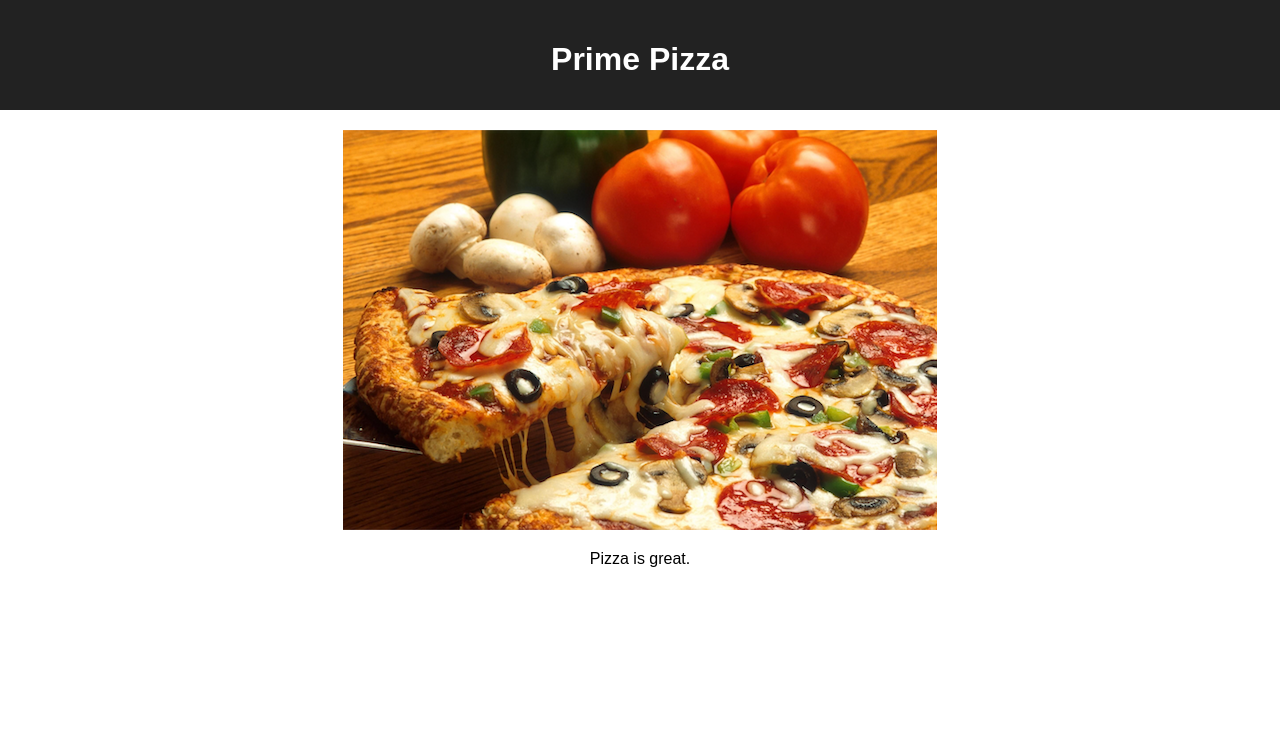
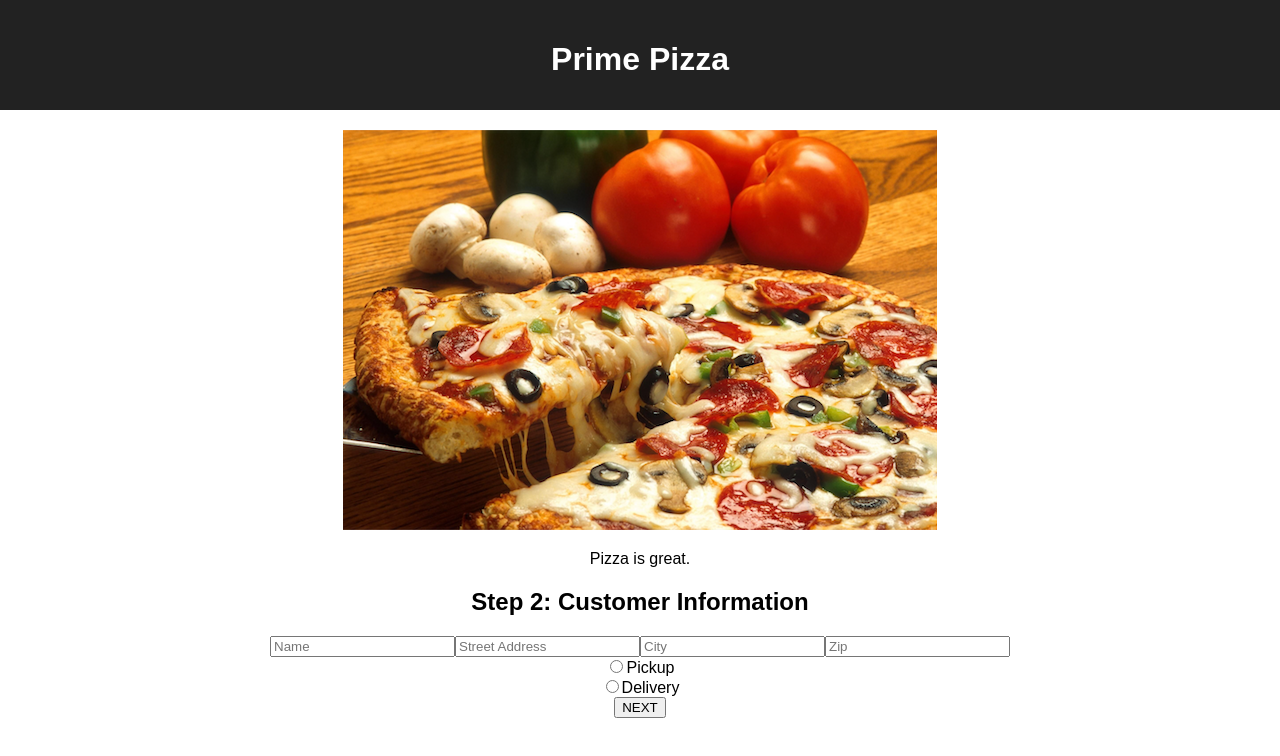
Before and after one commit to aaron-r-rogers/redux-pizza-parlor, a React (Create React App) app: page /#/step2 in a window 1280 px wide. Shown: the top 756 px of the page. Built offline with nearby package versions, Linux system fonts and the light colour scheme; no server answers.

Commit message:
customer info form works; needs to be hooked up with other data later

```diff
--- a/src/components/App/App.jsx
+++ b/src/components/App/App.jsx
@@ -3,6 +3,8 @@ import axios from 'axios';
 import {useState, useEffect} from 'react'
 import './App.css';
 import { useDispatch } from 'react-redux'
+import CustomerInfo from '../CustomerInfo/CustomerInfo.jsx';
+import { HashRouter as Router, Route, Link, useHistory } from 'react-router-dom';
 
 function App() {
   const dispatch = useDispatch();
@@ -43,7 +45,9 @@ function App() {
       console.log('GET error', error);
     })
   }
+
   return (
+    <Router>
     <div className='App'>
       <header className='App-header'>
         <h1 className='App-title'>Prime Pizza</h1>
@@ -51,8 +55,11 @@ function App() {
 
       <img src='images/pizza_photo.png' />
       <p>Pizza is great.</p>
-
+      <Route path="/step2" exact>
+        <CustomerInfo />
+      </Route>
     </div>
+    </Router>
   );
 }
 
--- a/src/components/CustomerInfo/CustomerInfo.jsx
+++ b/src/components/CustomerInfo/CustomerInfo.jsx
@@ -1,32 +1,34 @@
 import { useSelector } from 'react-redux';
+import { useState } from 'react';
 import axios from 'axios';
 
 function CustomerInfo () {
 
-    const [customer_name, setNameInput] = useState('');
-    const [street_address, setAddressInput] = useState('');
-    const [city, setCityInput] = useState('');
-    const [zip, setZipInput] = useState('');
-    // useSelector to get total and pizzas
+    const [nameInput, setNameInput] = useState('');
+    const [addressInput, setAddressInput] = useState('');
+    const [cityInput, setCityInput] = useState('');
+    const [zipInput, setZipInput] = useState('');
+    const [orderType, setOrderType] = useState('');
     //const total = useSelector(store => store.total);
-    //const pizzas = useSelector(store => store.pizzas);
+    const pizzas = useSelector(store => store.orderReducer);
 
     function onClickNext (evt) {
+        //const radioButtons = document.getElementsByName("orderType");
 
         evt.preventDefault();
-        // POST the new creature to our server
+        // POST order to database
         axios({
         method: 'POST',
         url: '/api/order',
         data: {
-            customer_name,
-            street_address,
-            city,
-            zip,
-            type,
-            // get total and pizzas from store
-            total,
-            pizzas
+            customer_name: nameInput,
+            street_address: addressInput,
+            city: cityInput,
+            zip: zipInput,
+            type: orderType,
+            // TODO: get total from store
+            total: '20',
+            pizzas: pizzas
         }
     })
         .then((res) => {
@@ -42,6 +44,7 @@ function CustomerInfo () {
     <>
     {/* link to step 3 in onClickNext*/}
     {/* Header as component? */}
+    <h2>Step 2: Customer Information</h2>
     <form onSubmit={onClickNext}>
             <input
                 type="text"
@@ -67,7 +70,22 @@ function CustomerInfo () {
                 onChange={event => setZipInput(event.target.value)}
                 value={zipInput}
             />
-            {/* radial buttons set type */}
+            <br></br>
+            <input
+                type="radio"
+                name="orderType"
+                value="pickup"
+                onChange={event => setOrderType(event.target.value)}
+
+            />
+            <label htmlFor="pickup">Pickup</label><br></br>
+            <input
+                type="radio"
+                name="orderType"
+                value="delivery"
+                onChange={event => setOrderType(event.target.value)}
+            />
+            <label htmlFor="delivery">Delivery</label><br></br>
             <button>NEXT</button>
         </form>
     </>
```
